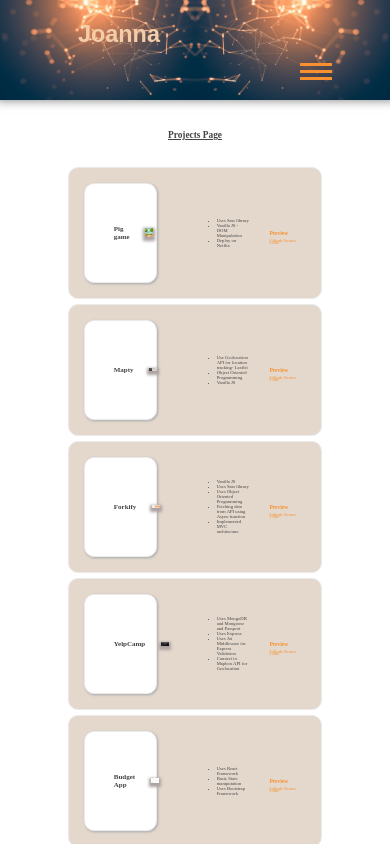
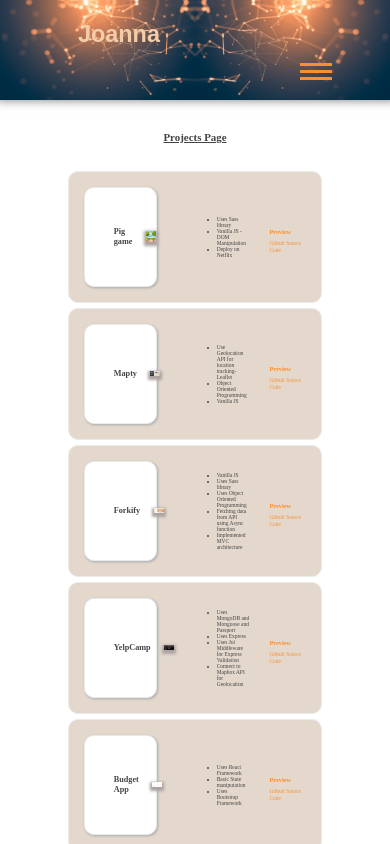
Before and after one commit to rcjdiv/mysite, a Next.js app: page /projects in a window 390 px wide. Shown: the top 844 px of the page. Built offline with nearby package versions, Linux system fonts and the light colour scheme; a web font is replaced by a local one.

Commit message:
Responsive editing

```diff
--- a/components/Project.js
+++ b/components/Project.js
@@ -25,7 +25,7 @@ const Project = () => {
             <h3>Preview</h3>
           </a>
           <a href={el.github} target="_blank">
-            <p>Github Source Code</p>
+            <p style={{ lineHeight: '1.2' }}>Github Source Code</p>
           </a>
         </div>
       </div>
--- a/pages/about.js
+++ b/pages/about.js
@@ -97,7 +97,7 @@ const about = () => {
           <Link href="/">&larr; Main Page</Link>
         </div>
       </div>
-      <Footer margin={30} />
+      <Footer margin={80} />
     </>
   );
 };
--- a/styles/Project.module.css
+++ b/styles/Project.module.css
@@ -22,10 +22,10 @@
 
 .grid {
   font-family: 'Texturina', serif;
-  font-size: 1.2vw;
+  font-size: 1.4vw;
   color: #444444;
   background-size: 170vh;
-  max-width: 100vw;
+  width: 100vw;
   display: flex;
   align-items: center;
   flex-direction: column;
@@ -59,8 +59,8 @@
   width: 30%;
   height: 100px;
   box-shadow: 1px 1px 2px 0.5px #b6b6b6;
-  background: rgb(228, 216, 204);
   background: white;
+  line-height: 1.2;
 }
 
 .card:hover,
@@ -80,7 +80,7 @@
 .image img {
   float: right;
   margin: 10px;
-  width: 40%;
+  max-width: 50%;
   right: 10%;
   box-shadow: 0px 2px 3px 2px #ada2a2;
 }
@@ -88,13 +88,6 @@
 .details {
   width: 40%;
   margin: 10px;
-}
-
-@media (max-width: 600px) {
-  .grid {
-    width: 100vw;
-    flex-direction: column;
-  }
 }
 
 .back {
@@ -127,3 +120,10 @@
   color: rgb(255, 123, 0);
   text-decoration: underline;
 }
+
+@media (max-width: 600px) {
+  .grid {
+    width: 100vw;
+    flex-direction: column;
+  }
+}
```
Also changed, not shown: styles/About.module.css (+8 -2 lines), styles/Contact.module.css (+7 -1 lines).
